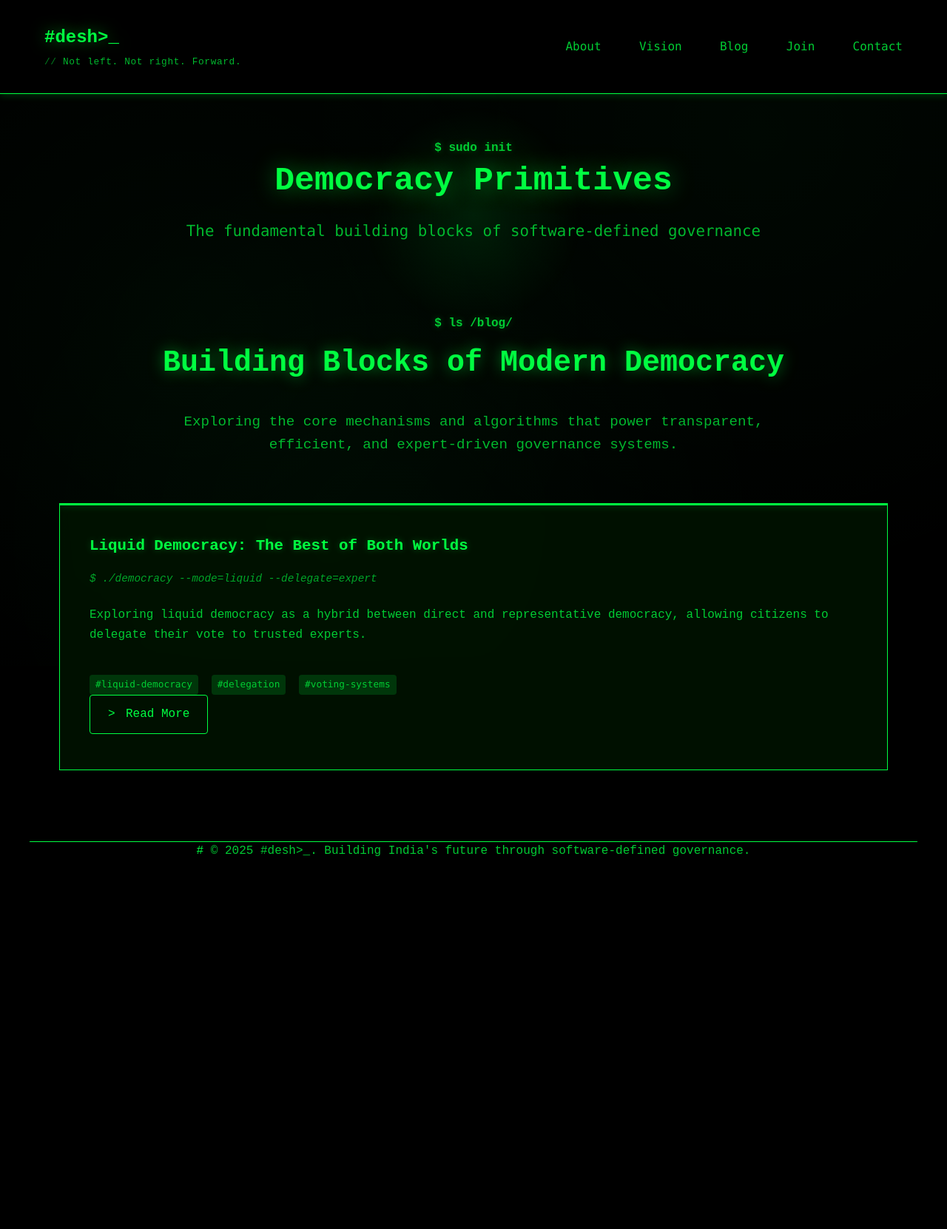
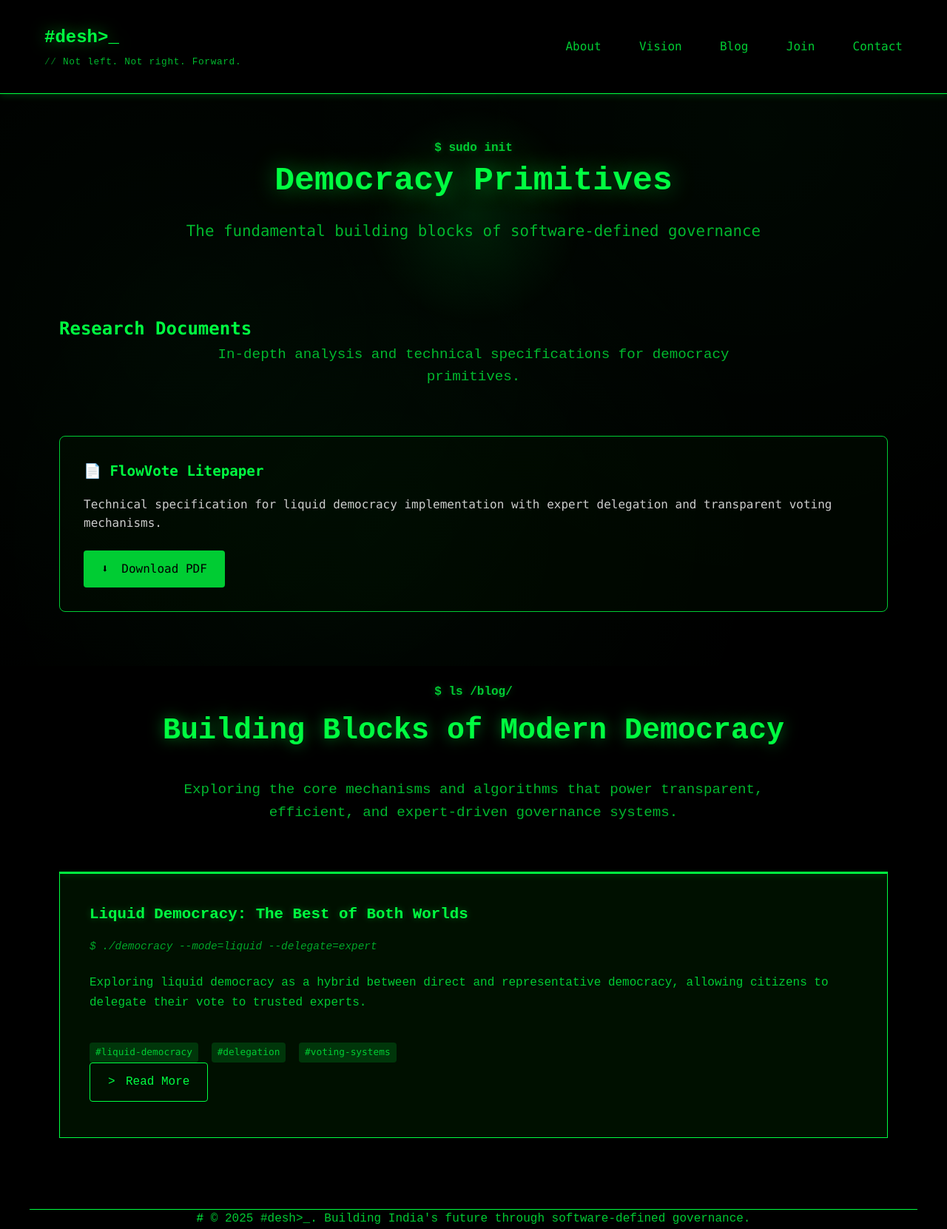
Before and after one commit to join-desh/website, a Jekyll site: the page built from primitives.md, in a window 1280 px wide. Shown: the whole page at 74% size. Built offline with Jekyll 4.4.1, drawn with Linux system fonts in a browser that asks for light colours; before the commit the page ends 1163 px from its top, so only the background shows below that; some of the changed lines change nothing that is shown.

Commit message:
Add FlowVote litepaper download section to primitives page

```diff
--- a/primitives.md
+++ b/primitives.md
@@ -9,6 +9,19 @@ permalink: /primitives/
     <section class="hero">
         <h1>Democracy Primitives</h1>
         <p>The fundamental building blocks of software-defined governance</p>
+    </section>
+
+    <section class="documents">
+        <h2>Research Documents</h2>
+        <p class="blog-intro">In-depth analysis and technical specifications for democracy primitives.</p>
+
+        <div class="document-grid">
+            <div class="document-card">
+                <h3>📄 FlowVote Litepaper</h3>
+                <p>Technical specification for liquid democracy implementation with expert delegation and transparent voting mechanisms.</p>
+                <a href="/assets/documents/FlowVote.pdf" class="download-link" target="_blank">Download PDF</a>
+            </div>
+        </div>
     </section>
 
     <section class="blog">
@@ -48,4 +61,62 @@ permalink: /primitives/
 .post-tags {
     margin-top: 1rem;
 }
+
+.documents {
+    margin-bottom: 4rem;
+}
+
+.document-grid {
+    display: grid;
+    grid-template-columns: repeat(auto-fit, minmax(300px, 1fr));
+    gap: 2rem;
+    margin-top: 2rem;
+}
+
+.document-card {
+    background: rgba(0, 20, 0, 0.3);
+    border: 1px solid #00cc33;
+    border-radius: 8px;
+    padding: 2rem;
+    transition: all 0.3s ease;
+}
+
+.document-card:hover {
+    background: rgba(0, 20, 0, 0.5);
+    border-color: #00ff41;
+    transform: translateY(-2px);
+}
+
+.document-card h3 {
+    color: #00ff41;
+    margin-bottom: 1rem;
+    font-size: 1.2rem;
+}
+
+.document-card p {
+    color: #cccccc;
+    margin-bottom: 1.5rem;
+    line-height: 1.6;
+}
+
+.download-link {
+    display: inline-block;
+    background: #00cc33;
+    color: #000000;
+    padding: 0.75rem 1.5rem;
+    text-decoration: none;
+    border-radius: 4px;
+    font-weight: 500;
+    transition: all 0.3s ease;
+}
+
+.download-link:hover {
+    background: #00ff41;
+    transform: translateY(-1px);
+}
+
+.download-link::before {
+    content: '⬇ ';
+    margin-right: 0.5rem;
+}
 </style>
```
Also changed, not shown: 1 other file.
